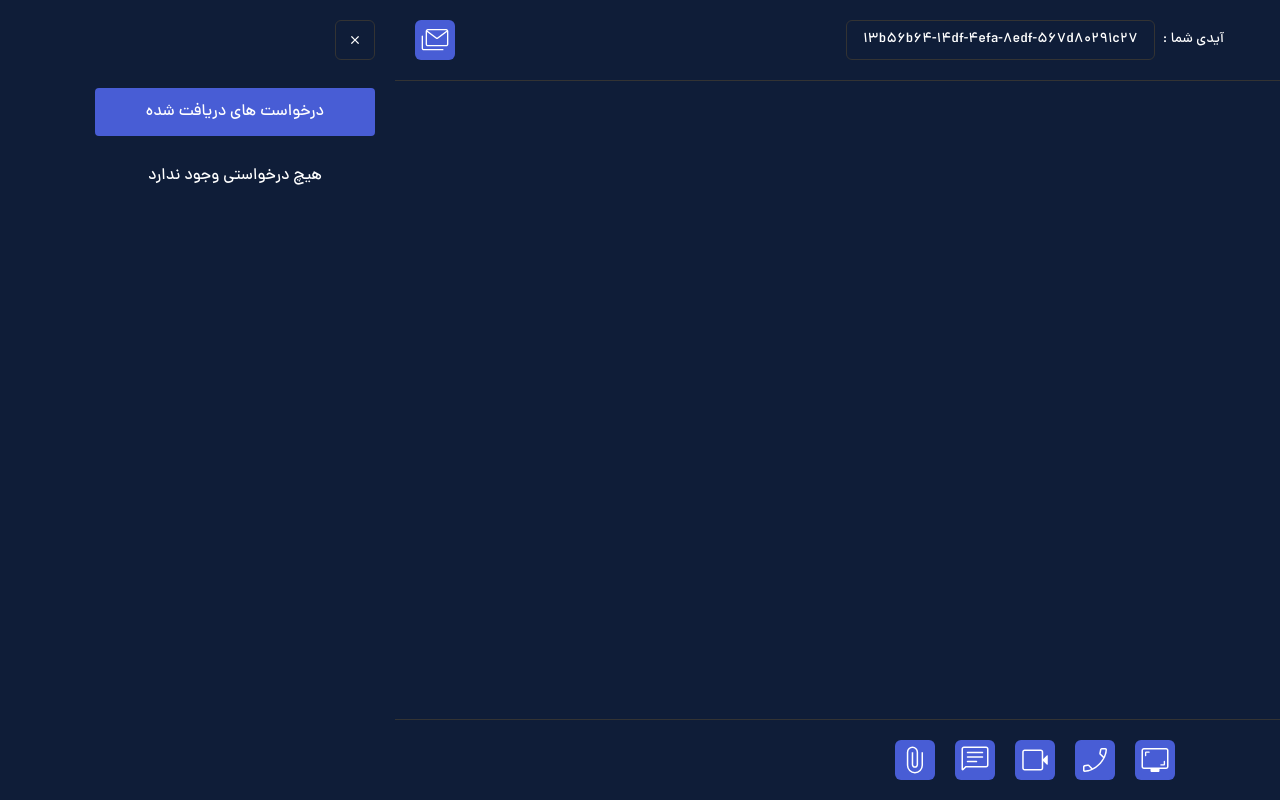
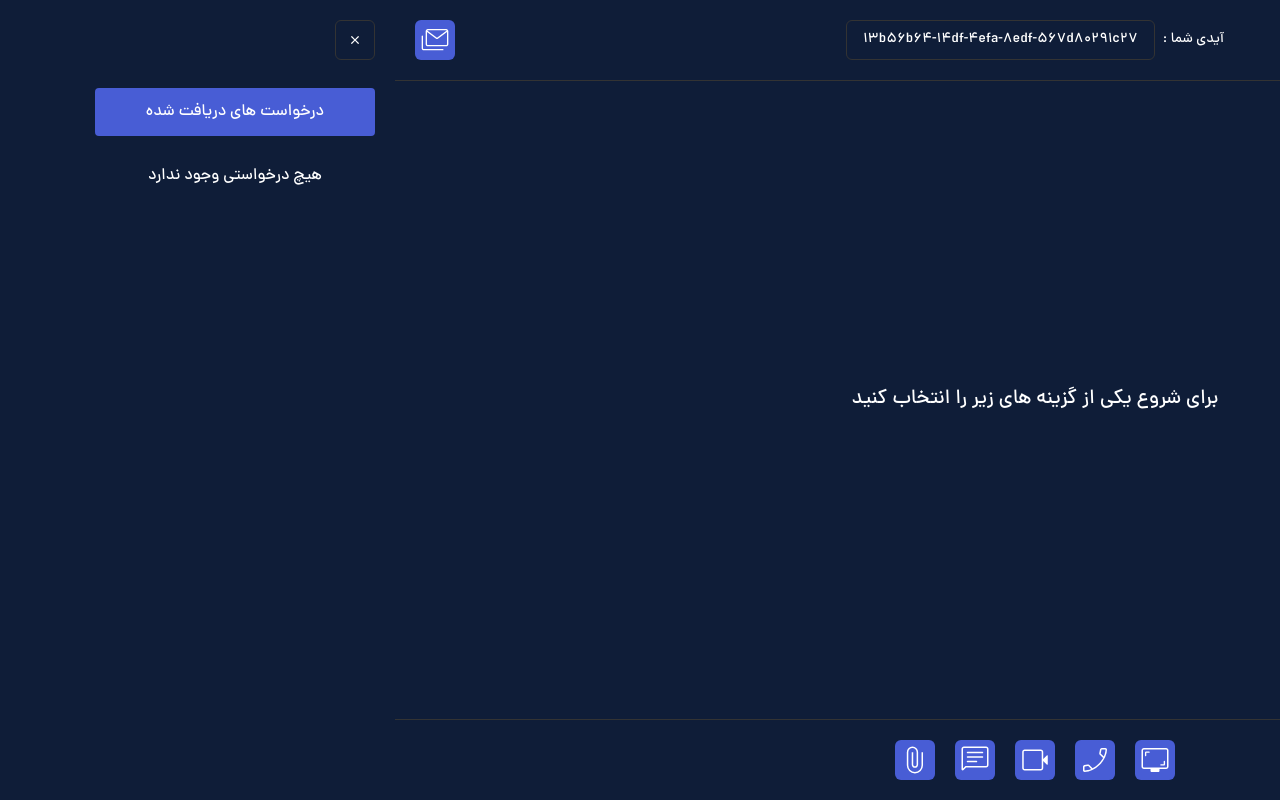
Before and after one commit to mohammad-reza-tajik/net-call-frontend, a Next.js app: page / in a window 1280 px wide. Built offline with nearby package versions, Linux system fonts and the light colour scheme; no server answers.

Commit message:
fix(MainScreen): showing two streams at once

```diff
--- a/components/shared/MainScreen.tsx
+++ b/components/shared/MainScreen.tsx
@@ -10,21 +10,25 @@ function MainScreen() {
     const peer = useAppSelector(state => state.peer);
     const {socket, status} = peer;
 
-    const {localVideoRef , remoteVideoRef} = useInitialize(peer);
+    const {localVideoRef, remoteVideoRef} = useInitialize(peer);
     useSocket(socket);
 
     return (
-        <section className={"flex-1 flex"}>
+        <section className={"flex-1 flex overflow-hidden"}>
+            {
+                !status &&
+                <h1 className={"flex justify-center items-center text-xl flex-1"}>
+                    برای شروع یکی از گزینه های زیر را انتخاب کنید
+                </h1>
+            }
 
-            <h1 className={cn("text-xl",{"hidden":status})}>
-                برای شروع یکی از گزینه های زیر را انتخاب کنید
-            </h1>
-            <p className={cn("flex-1 flex justify-center items-center bg-primary",{"hidden":status !== "screen:send"})}>
-                صفحه شما به اشتراک گذاشته شده است
-            </p>
 
-            <video ref={localVideoRef} controls autoPlay className={cn("size-full", {"hidden": !status?.endsWith(":receive")})}/>
-            <video ref={remoteVideoRef} controls autoPlay className={cn("size-full", {"hidden": !status?.endsWith(":receive")})}/>
+            <video ref={localVideoRef} controls autoPlay
+                   className={cn("size-full", {"hidden": !status?.startsWith("video:")})}/>
+
+            <video ref={remoteVideoRef} controls autoPlay
+                   className={cn("size-full", {"hidden": !status?.endsWith(":receive")})}/>
+
 
         </section>
     )
--- a/utils/createAnswer.ts
+++ b/utils/createAnswer.ts
@@ -8,8 +8,6 @@ async function createAnswer({dispatch, peer, request}: { dispatch: ThunkDispatch
     let localStream: MediaStream | undefined = undefined;
     const {peerConnection , localVideoRef} = peer;
     const answerStatus = request.status.split(":").at(0)!.concat(":receive") as Status;
-
-
 
     if (request.status === "audio:send" || request.status === "screen:send") {
         localStream = await navigator.mediaDevices.getUserMedia({audio: true});
```
